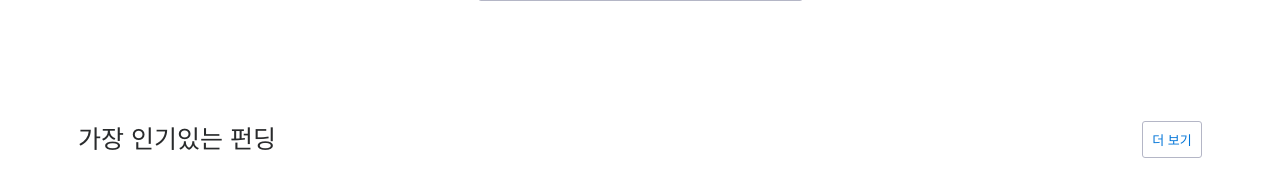
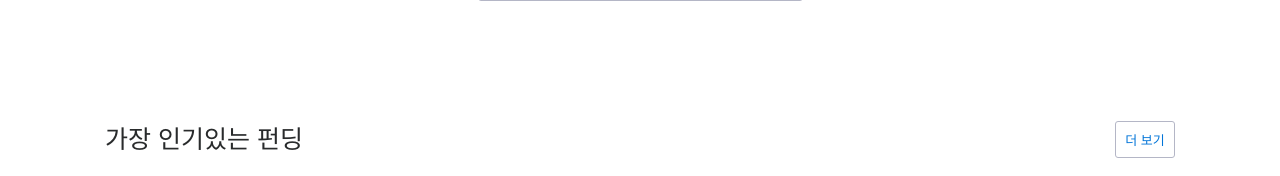
Before and after one commit to madgb/170309_Beginning, a PHP site: page / in a window 1280 px wide. Shown: the part 1698-1874 px from the top of the page. Run offline with PHP 8.4, Linux system fonts and the light colour scheme; some web fonts are replaced.

Commit message:
mobile problem ..

```diff
--- a/170319/IBKproject/media.css
+++ b/170319/IBKproject/media.css
@@ -50,6 +50,10 @@
 	.carousel-item{
     	height: 250px;
     }
+
+    .second-main-row{
+    	width: 100%;
+    }
 }
 
 @media screen and (min-width: 451px){
--- a/170319/IBKproject/style.css
+++ b/170319/IBKproject/style.css
@@ -149,9 +149,9 @@ ul, li{
 }
 
 .second-main-row{
-	width: 100%;
-	height: 37px;
-	padding: 0 30px;
+	width: 1070px;
+    height: 37px;
+    margin: 0 auto;
 }
 .second-main-row-title{
 	font-size: 25px;
```
Also changed, not shown: 1 other file.
